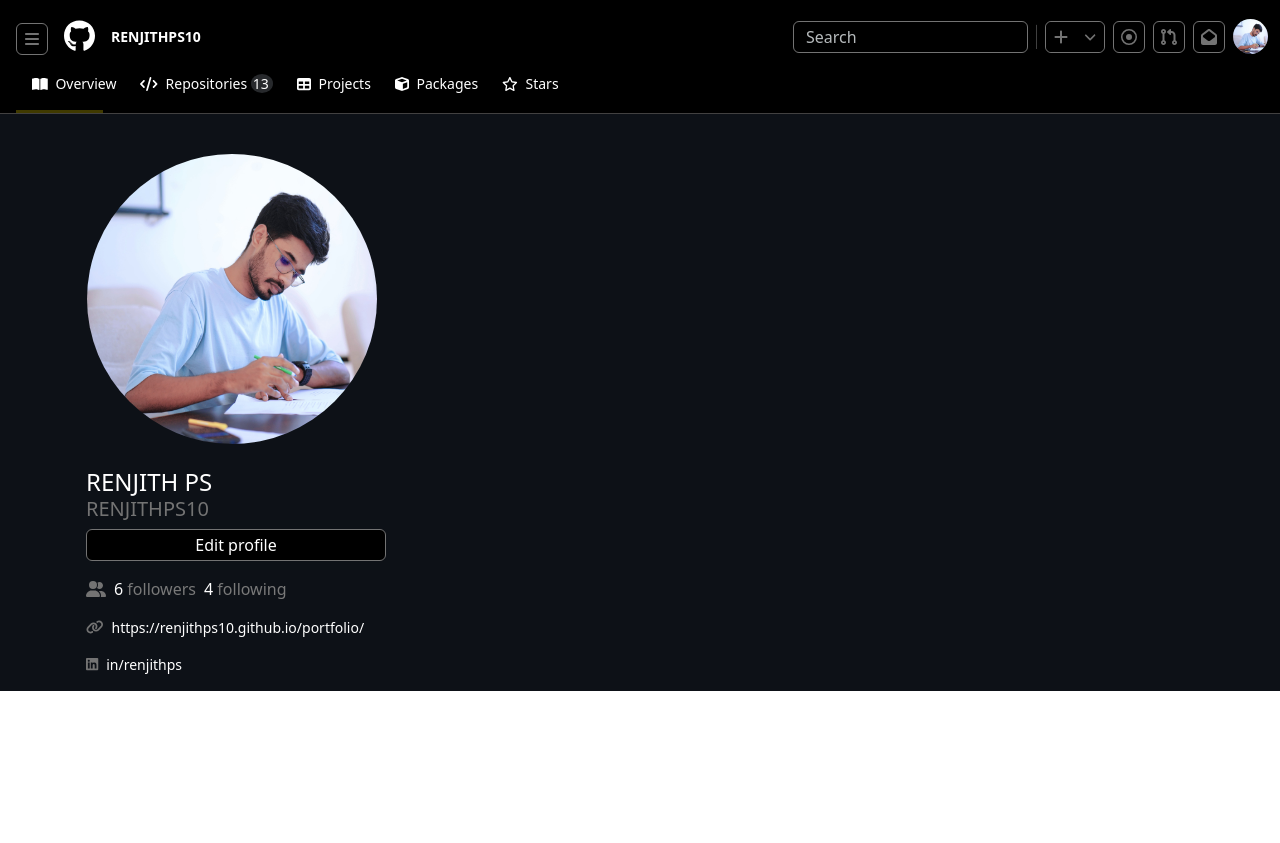
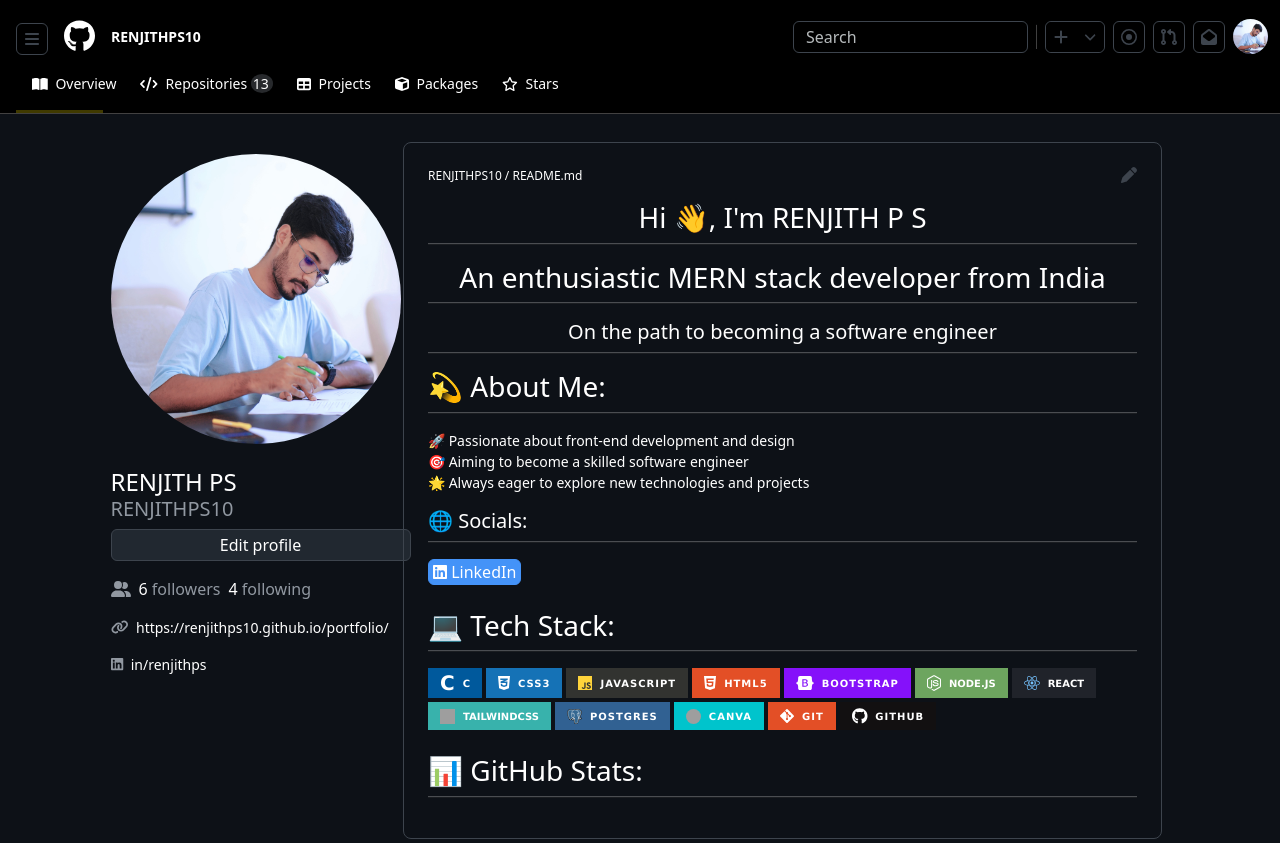
Before and after one commit to RENJITHPS10/github_profile, a React (Vite) app: page / in a window 1280 px wide. Before the commit the page ends 800 px from the top, so only its background shows below. Built offline with nearby package versions, Linux system fonts and the light colour scheme; grey boxes are pictures that could not be loaded.

Commit message:
changes updated

```diff
--- a/src/App.jsx
+++ b/src/App.jsx
@@ -3,6 +3,7 @@
 import { Col, Container, Row } from 'react-bootstrap'
 import Header from './components/Header'
 import Profile from './components/Profile'
+import Details from './components/Details'
 function App() {
 
 
@@ -13,11 +14,11 @@ function App() {
 
         <Container>
           <Row>
-            <Col md={4}>
+            <Col md={3}>
             <Profile/>
             </Col>
-            <Col md={8}>
-
+            <Col md={9} className='mt-4 py-1 px-5'>
+            <Details/>
             </Col>
           </Row>
         </Container>
--- /dev/null
+++ b/src/components/Details.jsx
@@ -0,0 +1,96 @@
+import React from 'react'
+import { FontAwesomeIcon } from '@fortawesome/react-fontawesome';
+import { faPen } from '@fortawesome/free-solid-svg-icons/faPen';
+import { faLinkedin } from '@fortawesome/free-brands-svg-icons/faLinkedin';
+import { Button } from 'react-bootstrap';
+import { faC } from '@fortawesome/free-solid-svg-icons';
+import { faBootstrap, faCss3Alt, faGitAlt, faGithub, faHtml5, faJs, faNodeJs, faReact } from '@fortawesome/free-brands-svg-icons';
+
+function Details() {
+    return (
+        <>
+            <div className='border border-secondary rounded-3 text-white p-4'>
+                <div className="d-flex justify-content-between p-0">
+                    <p className="text-white p-0" style={{ fontSize: "12px" }} >RENJITHPS10 / README.md</p>
+                    <FontAwesomeIcon icon={faPen} className='text-secondary p-0' />
+                </div>
+                <h3 className="text-center ">Hi 👋, I'm RENJITH P S</h3>
+                <hr className="line mt-2" />
+                <h3 className="text-center">An enthusiastic MERN stack developer from India</h3>
+                <hr className="line mt-2 " />
+                <h5 className="text-center">On the path to becoming a software engineer</h5>
+                <hr className="line mt-2" />
+                <h3>💫 About Me:</h3>
+                <hr className="line mt-2" />
+                <p className=' m-0' style={{ fontSize: "14px" }} >🚀 Passionate about front-end development and design</p>
+                <p className='m-0' style={{ fontSize: "14px" }}>🎯 Aiming to become a skilled software engineer</p>
+                <p style={{ fontSize: "14px" }}>🌟 Always eager to explore new technologies and projects</p>
+                <h5>🌐 Socials:</h5>
+                <hr className="line mt-2" />
+                <Button variant='info' className=' text-white py-0 px-1 mb-4 '><FontAwesomeIcon icon={faLinkedin} /> LinkedIn</Button>
+                <h3>💻 Tech Stack:</h3>
+                <hr className="line mt-2" />
+                <div className="d-flex flex-wrap" style={{ fontFamily: ' Verdana, Geneva, "DejaVu Sans", sans-serif', gap: '4px', }} >
+                    <Button className="text-white rounded-0 fw-bold fs-5 border-0  py-0 d-flex justify-content-center align-items-center " style={{ backgroundColor: "rgb(0, 89, 156)" }}>
+                        <span>C</span>
+                        <span className="ms-2 fw-bold " style={{ fontSize: '10px' }}>C</span>
+                    </Button>
+                    <Button className="text-white rounded-0 border-0  d-flex justify-content-center align-items-center   " style={{ backgroundColor: "rgb(21, 114, 182)" }}>
+                        <FontAwesomeIcon icon={faCss3Alt} className='fa-md' />
+                        <span className="ms-2 fw-bold " style={{ fontSize: '10px', letterSpacing: "1px" }}>CSS3</span>
+                    </Button>
+                    <Button className="text-white rounded-0 border-0  d-flex justify-content-center align-items-center   " style={{ backgroundColor: "rgb(50, 51, 48)" }}>
+                        <FontAwesomeIcon icon={faJs} style={{ color: "#FFD43B", }} className='fa-md' />
+                        <span className="ms-2 fw-bold " style={{ fontSize: '10px', letterSpacing: "1px" }}>JAVASCRIPT</span>
+                    </Button>
+                    <Button className="text-white rounded-0 border-0  d-flex justify-content-center align-items-center   " style={{ backgroundColor: "rgb(227, 79, 38)" }}>
+                        <FontAwesomeIcon icon={faHtml5} className='fa-md' />
+                        <span className="ms-2 fw-bold " style={{ fontSize: '10px', letterSpacing: "1px" }}>HTML5</span>
+                    </Button>
+                    <Button className="text-white rounded-0 border-0  d-flex justify-content-center align-items-center   " style={{ backgroundColor: "rgb(133, 17, 250)" }}>
+                        <FontAwesomeIcon icon={faBootstrap} className='fa-md' />
+                        <span className="ms-2 fw-bold " style={{ fontSize: '10px', letterSpacing: "1px" }}>BOOTSTRAP</span>
+                    </Button>
+                    <Button className="text-white rounded-0 border-0  d-flex justify-content-center align-items-center   " style={{ backgroundColor: "rgb(109, 165, 95)" }}>
+                        <FontAwesomeIcon icon={faNodeJs} className='fa-md' />
+                        <span className="ms-2 fw-bold " style={{ fontSize: '10px' }}>NODE.JS</span>
+                    </Button>
+
+                    <Button className="text-white rounded-0 border-0  d-flex justify-content-center align-items-center   " style={{ backgroundColor: "rgb(32, 35, 42)" }}>
+                        <FontAwesomeIcon icon={faReact} style={{ color: "#74C0FC" }} className='fa-md' />
+                        <span className="ms-2 fw-bold " style={{ fontSize: '10px' }}>REACT</span>
+                    </Button>
+                    <Button className="text-white rounded-0 border-0  d-flex justify-content-center align-items-center   " style={{ backgroundColor: "rgb(56, 178, 172)" }}>
+                        <img src="https://www.loopple.com/img/tailwind-logo.png" height={15} width={15} alt="" />
+                        <span className="ms-2 fw-bold " style={{ fontSize: '10px' }}>TAILWINDCSS</span>
+                    </Button>
+
+                    <Button className="text-white rounded-0 border-0 d-flex justify-content-center align-items-center" style={{ backgroundColor: "rgb(49, 97, 146)" }}>
+                        <img src="/src/assets/postgres.svg" height={15} width={15} alt="" />
+                        <span className="ms-2 fw-bold" style={{ fontSize: '10px', letterSpacing: "1px" }}>POSTGRES</span>
+                    </Button>
+                    <Button className="text-white rounded-0 border-0  d-flex justify-content-center align-items-center   " style={{ backgroundColor: "rgb(0, 196, 204)" }}>
+                        <img src="https://logowik.com/content/uploads/images/canva8051.logowik.com.webp" className='rounded-circle' height={15} width={15} alt="" />
+                        <span className="ms-2 fw-bold " style={{ fontSize: '10px', letterSpacing: "1px" }}>CANVA</span>
+                    </Button>
+                    <Button className="text-white rounded-0 border-0  d-flex justify-content-center align-items-center   " style={{ backgroundColor: "rgb(227, 79, 38)" }}>
+                        <FontAwesomeIcon icon={faGitAlt} className='fa-md' />
+                        <span className="ms-2 fw-bold " style={{ fontSize: '10px', letterSpacing: "1px" }}>GIT</span>
+                    </Button>
+                    <Button className="text-white rounded-0 border-0  d-flex justify-content-center align-items-center   " style={{ backgroundColor: "rgb(18, 16, 17)" }}>
+                        <FontAwesomeIcon icon={faGithub} />
+                        <span className="ms-2 fw-bold " style={{ fontSize: '10px', letterSpacing: "1px" }}>GITHUB</span>
+                    </Button>
+                </div>
+                <h3 className="mt-4">📊 GitHub Stats:</h3>
+                <hr className="line mt-2" />
+
+
+
+            </div>
+
+        </>
+    )
+}
+
+export default Details
--- a/src/components/Profile.jsx
+++ b/src/components/Profile.jsx
@@ -6,41 +6,43 @@ import React from 'react'
 function Profile() {
     return (
         <>
-            <div className="d-flex flex-column align-items-center mt-3 me-5">
-                <div className="py-4 me-2">
+            <div className="d-flex flex-column align-items-center mt-3 ms-5">
+               <div className='ms-5'>
+                    <div className="py-4 ">
                         <img src="/src/assets/profile.jpg" className="rounded-circle" alt="" height="290px" width="290px" />
                     </div>
                     <div style={{ width: '300px' }}>
                         <h6 className="text-white fs-4 m-0">RENJITH PS</h6>
-                    <h5 className="fw-light text-secondary" >RENJITHPS10</h5>
-                    <button className="btn btn-dark border-1 border-secondary   w-100 fw-normal  p-0" style={{height:'2rem'}}>Edit profile</button>
+                        <h5 className="fw-light text-primary" >RENJITHPS10</h5>
+                        <button className="btn btn-success border-1 border-secondary   w-100 fw-normal  p-0" style={{height:'2rem'}}>Edit profile</button>
 
                         <div className="d-flex">
                             <a href="" className="d-flex align-items-center mt-3 text-decoration-none">
-                        <FontAwesomeIcon icon={faUserGroup} className='text-secondary'  />
-                            <p className="mb-0 ms-2" style={{ color: '#797979' }}>
+                            <FontAwesomeIcon icon={faUserGroup} className='text-primary'  />
+                                <p className="mb-0 ms-2 " >
                                     <span className="text-white">6</span> followers
                                 </p>
                             </a>
-                        <a href="" className="d-flex align-items-center mt-3 text-decoration-none">
-                            <i className="fa-solid fa-user-group fa-sm ms-2" style={{ color: '#797979' }}></i>
-                            <p className="mb-0 " style={{ color: '#797979' }}>
+                            <a href="" className="d-flex align-items-center mt-3 text-decoration-none ms-2">
+
+                                <p className="mb-0 " >
                                     <span className="text-white">4</span> following
                                 </p>
                             </a>
                         </div>
                         <a href="https://renjithps10.github.io/portfolio/" className="text-decoration-none ">
                             <p className="text-white d-flex align-items-center mt-3" style={{ fontSize: '14px' }}>
-                        <FontAwesomeIcon icon={faLink} className='text-secondary me-2 ' />
+                            <FontAwesomeIcon icon={faLink} className='text-primary me-2 ' />
                                 https://renjithps10.github.io/portfolio/
                             </p>
                         </a>
                         <a href="https://www.linkedin.com/in/renjithps/" className="text-decoration-none ">
                             <p className="text-white d-flex align-items-center mt-3 " style={{ fontSize: '14px' }}>
-                        <FontAwesomeIcon icon={faLinkedin} className='text-secondary me-2' />
+                            <FontAwesomeIcon icon={faLinkedin} className='text-primary me-2' />
                                 in/renjithps
                             </p>
                         </a>
+                    </div>
                </div>
             </div>
 
--- a/src/custom.scss
+++ b/src/custom.scss
@@ -1,9 +1,12 @@
 // Step 1: Override Bootstrap variables before importing Bootstrap
-$primary: blue; // Custom primary color
-$secondary: #737373; // Custom secondary color
-$success: #28a745; // Custom success color
-$danger: #0d1117;; // Custom danger color
+$primary: #9198a1; // Custom primary color
+$secondary: #3d444d; // Custom secondary color
+$success: #212830; // Custom success color
+$danger: #0d1117; // Custom danger color
 $dark:black;
+$info:#4493f8;
+
+
 
 // Step 2: Import Bootstrap's SCSS files
 @import "bootstrap/scss/bootstrap";
```
Also changed, not shown: src/components/Header.jsx (+5 -5 lines), src/App.css (line endings or trailing spaces), src/assets/c.png (added), src/assets/postgres.svg (added). Lines whose indentation alone changed are shown as unchanged.
